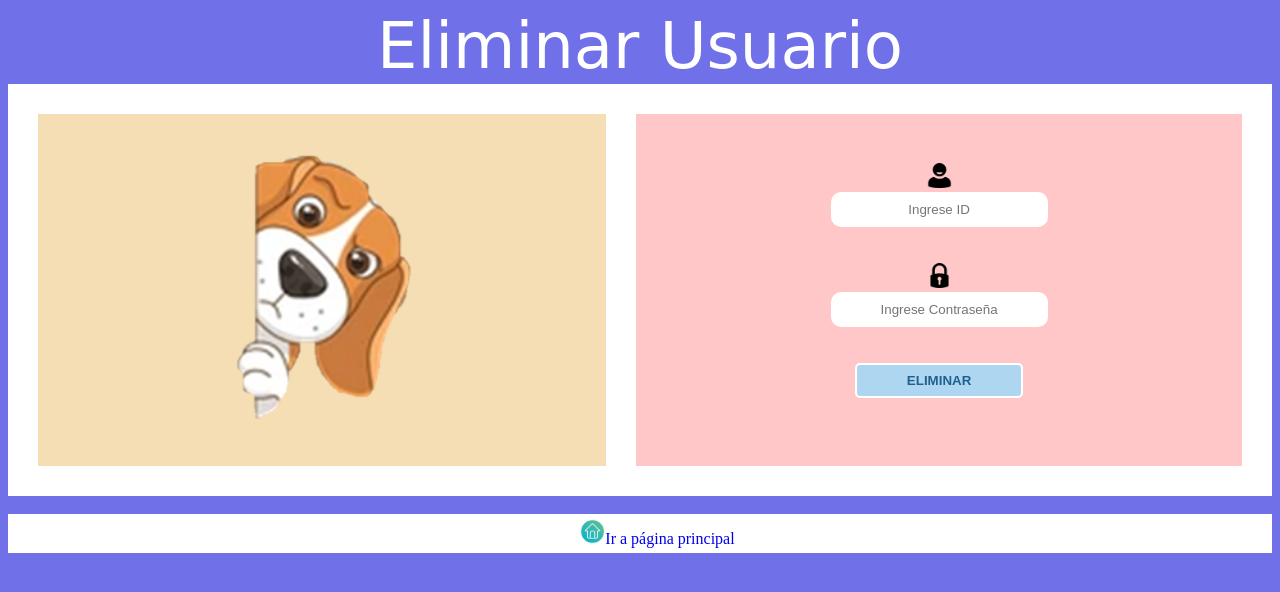
After one commit to MimiCruces/Proyecto-Programacion, a PHP site: page /Media/prueba.html in a window 1280 px wide. The commit adds this page. Shown: the top 592 px of the page. Run offline with PHP 8.4, Linux system fonts and the light colour scheme.

```diff
--- a/Eliminar.php
+++ b/Eliminar.php
@@ -8,9 +8,8 @@
     <meta name="author" content="Noemi Cruces Hernández" >
     <meta name="description" content="Pagina web proyecto">
     <!-- CSS -->
-    <link rel="stylesheet" href="media/estilos.css">
+    <link rel="stylesheet" href="Media/estilos.css">
     <!-- FAVICON -->
-    <link rel="shortcut icon" href="media/img/favicon.png" type="image/x-icon">
     <link rel="shortcut icon" href="Media/Imagenes/faviconBeagle.png" type="image/x-icon">
 </head>
 
--- /dev/null
+++ b/Media/prueba.html
@@ -0,0 +1,50 @@
+<!DOCTYPE html>
+<html lang="es">
+<head>
+    <meta charset="UTF-8">
+    <meta name="viewport" content="width=device-width, initial-scale=1.0">
+    <title>Eliminar Usuario</title>
+    <!-- Metadatos -->
+    <meta name="author" content="Noemi Cruces Hernández">
+    <meta name="description" content="Pagina web proyecto">
+    <!-- CSS -->
+    <link rel="stylesheet" href="media/estilos.css">
+    <!-- FAVICON -->
+    <link rel="shortcut icon" href="media/img/favicon.png" type="image/x-icon">
+    <link rel="shortcut icon" href="Media/Imagenes/faviconBeagle.png" type="image/x-icon">
+</head>
+<body class="bodyEliminar">
+    <div>
+        <table class="tableEliminar">
+            <tr>
+                <td colspan="2" class="texto1">Eliminar Usuario</td>
+            </tr>
+            <tr>
+                <td class="tdEliminar izquierda">
+                    <!-- Puedes cambiar la ruta de la imagen según tus necesidades -->
+                    <img class="imgAncho" src="Media/Imagenes/Beagle_Delete.png" alt="Descripción de la imagen">
+                </td>
+                <td class="tdEliminar derecha">
+                    <!-- Puedes cambiar la acción del formulario según tus necesidades -->
+                    <form action="respuestaEliminar.php" method="post">
+                        <label for=""><img class="imagenIcono" src="Media/Imagenes/usuario.png" alt="ícono de usuario"></label>
+                        <br>
+                        <input type="text" name="id" placeholder="Ingrese ID" required>
+                        <br><br><br>
+                        <label for=""><img class="imagenIcono" src="Media/Imagenes/contraseña.png" alt="ícono de contraseña"></label>
+                        <br>
+                        <input type="password" name="contraseña" placeholder="Ingrese Contraseña" required>
+                        <br><br><br>
+                        <button type="submit"><b>ELIMINAR</b></button>
+                        <br><br>
+                    </form>
+                </td>
+            </tr>
+        </table>
+    </div>
+    <br>
+    <div class="colorBlanco">
+        <a href="index.php"><img class="imagenIcono" src="Media/Imagenes/icono_inicio.png" alt="ícono de inicio">Ir a página principal</a>
+    </div>
+</body>
+</html>
```
